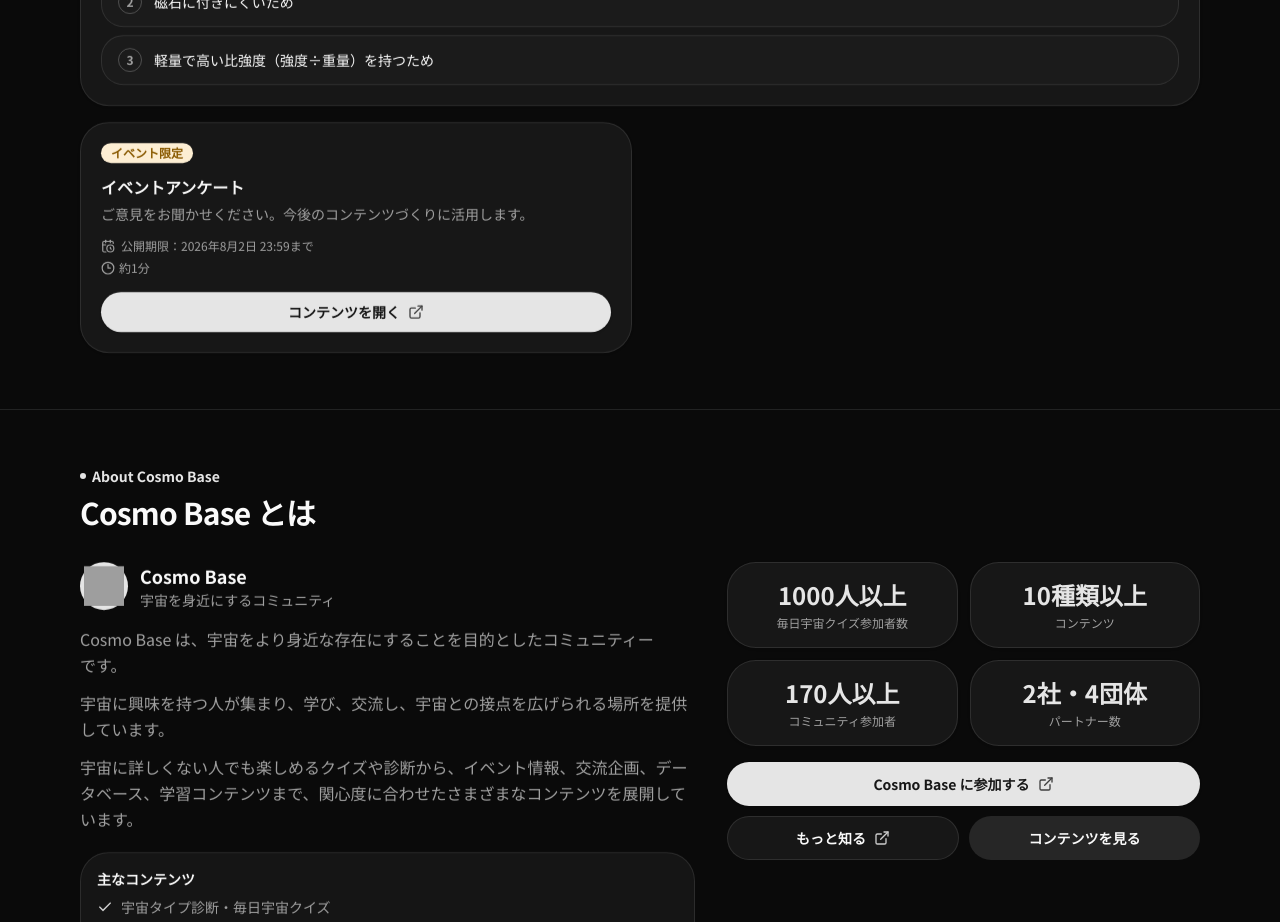
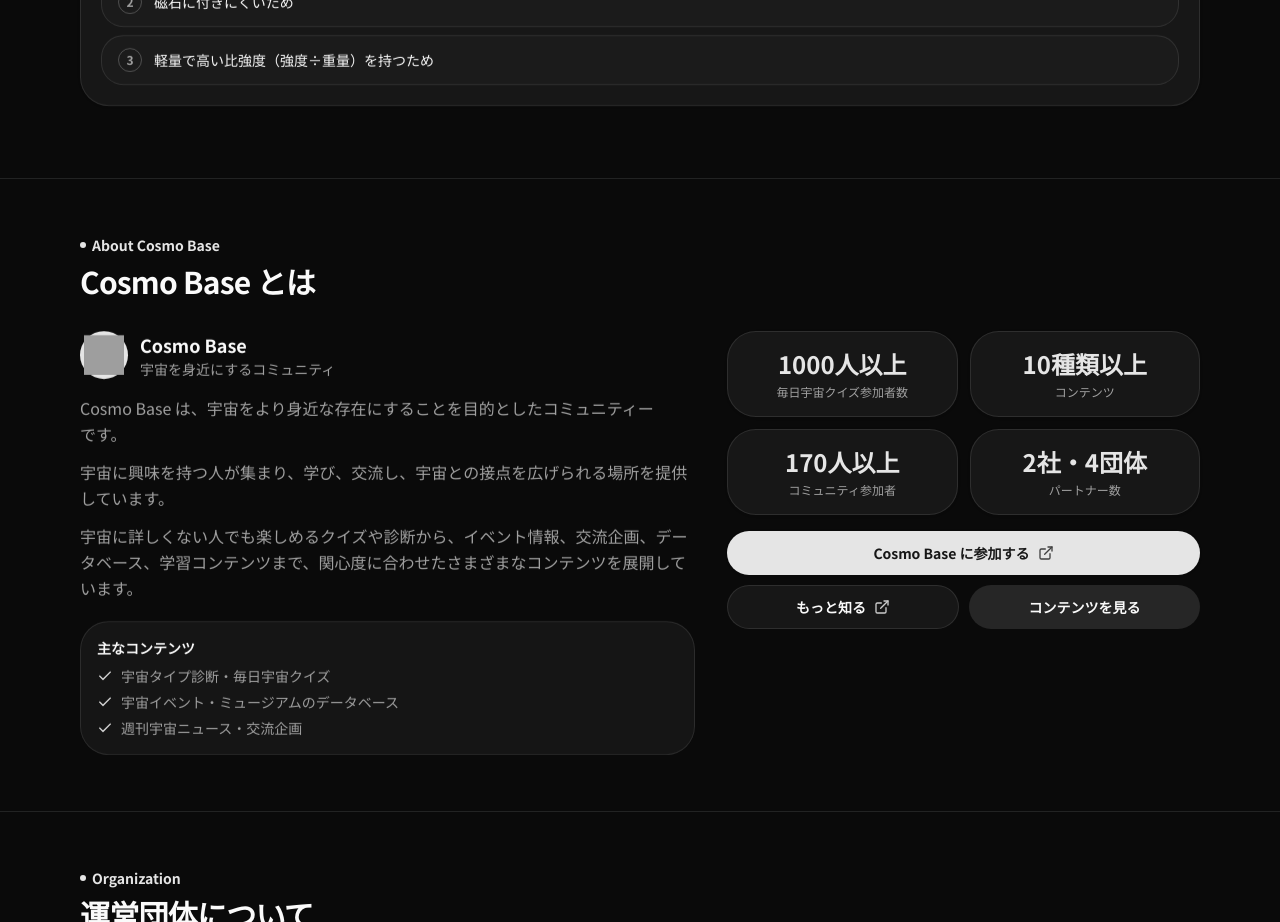
Before and after one commit to cosmo-base/event, a Next.js app: page /kurawaku2 in a window 1280 px wide. Shown: the part 3280-4202 px from the top of the page. Built offline with nearby package versions, Linux system fonts and the light colour scheme; grey boxes are pictures that could not be loaded.

Commit message:
Update event-page-data.ts

```diff
--- a/data/event-page-data.ts
+++ b/data/event-page-data.ts
@@ -500,17 +500,17 @@
     //   requiresPassword: true,
     //   external: true,
     // },
-    {
-      id: "l-survey",
-      title: "イベントアンケート",
-      description: "ご意見をお聞かせください。今後のコンテンツづくりに活用します。",
-      href: "/event/survey",
-      duration: "約1分",
-      labels: ["イベント限定"],
-      status: "limited",
-      availableUntil: "2026年8月2日 23:59",
-      external: true,
-    },
+   // {
+  //    id: "l-survey",
+  //    title: "イベントアンケート",
+  //    description: "ご意見をお聞かせください。今後のコンテンツづくりに活用します。",
+ //     href: "/event/survey",
+ //     duration: "約1分",
+ //     labels: ["イベント限定"],
+//      status: "limited",
+//      availableUntil: "2026年8月2日 23:59",
+//      external: true,
+//    },
   ],
 
   cosmoBase: {
```
